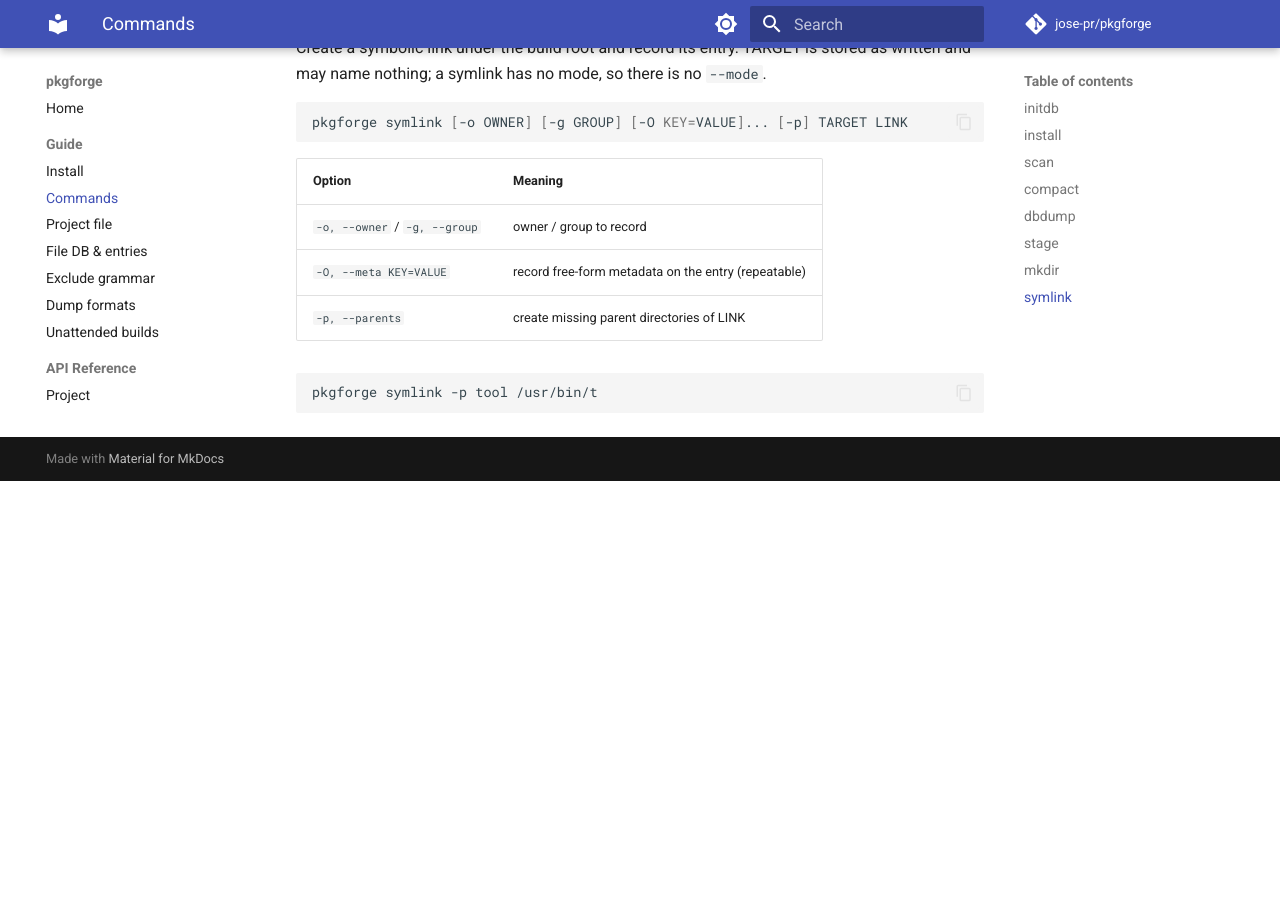
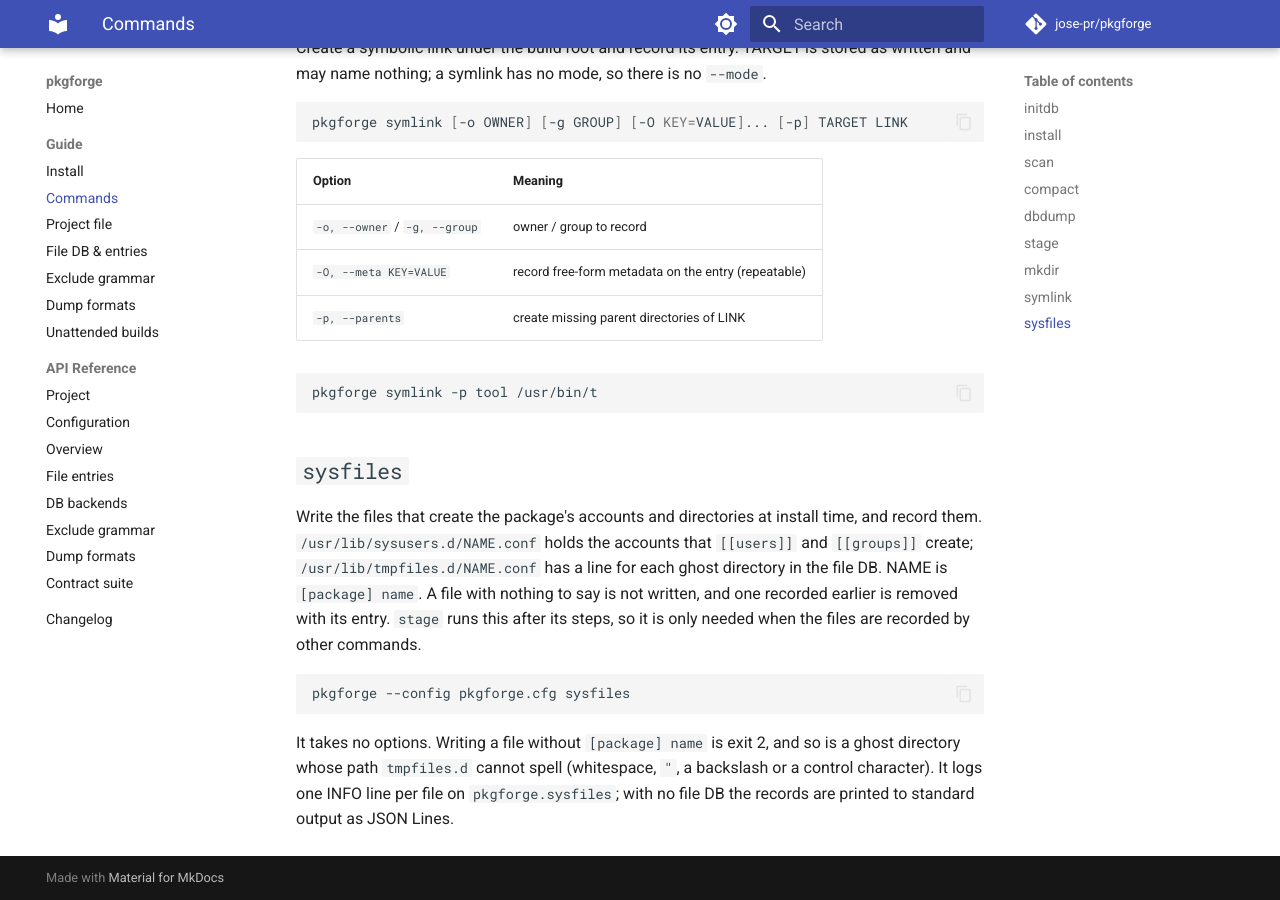
Before and after one commit to jose-pr/pkgforge, an MkDocs documentation site: the page built from docs/guide/commands.md, in a window 1280 px wide and 900 px high, scrolled down 8768 px. Built offline with MkDocs 1.6.1 and Material for MkDocs 9.7.7, drawn with Linux system fonts in a browser that asks for light colours; comment, search, counter and statistics services are not loaded; before the commit the page ends 9249 px from its top, so only the background shows below that; some of the changed text lies outside the part shown.

````diff
--- a/docs/guide/commands.md
+++ b/docs/guide/commands.md
@@ -305,8 +305,9 @@
 
 Every `src` is checked before the first step runs, so a missing source stages
 nothing (exit 2), and a project file with no `[[stage]]` steps is exit 2. Each step
-logs one INFO line on `pkgforge.stage`, then `staged N step(s), M record(s)`. With
-no file DB the records are printed to standard output as JSON Lines.
+logs one INFO line on `pkgforge.stage`, then `generated N system file(s)` (see
+[`sysfiles`](#sysfiles)) and `staged N step(s), M record(s)`. With no file DB the
+records are printed to standard output as JSON Lines.
 
 ## `mkdir`
 
@@ -348,3 +349,23 @@
 ```bash
 pkgforge symlink -p tool /usr/bin/t
 ```
+
+## `sysfiles`
+
+Write the files that create the package's accounts and directories at install
+time, and record them. `/usr/lib/sysusers.d/NAME.conf` holds the accounts that
+`[[users]]` and `[[groups]]` create; `/usr/lib/tmpfiles.d/NAME.conf` has a line
+for each ghost directory in the file DB. NAME is `[package] name`. A file with
+nothing to say is not written, and one recorded earlier is removed with its
+entry. `stage` runs this after its steps, so it is only needed when the files
+are recorded by other commands.
+
+```bash
+pkgforge --config pkgforge.cfg sysfiles
+```
+
+It takes no options. Writing a file without `[package] name` is exit 2, and so
+is a ghost directory whose path `tmpfiles.d` cannot spell (whitespace, `"`, a
+backslash or a control character). It logs one INFO line per file on
+`pkgforge.sysfiles`; with no file DB the records are printed to standard output
+as JSON Lines.
````
Also changed, not shown: CHANGELOG.md (+17 -0 lines), docs/guide/formats.md (+2 -2 lines), src/pkgforge/AGENTS.md (+54 -14 lines), 5 other files.
